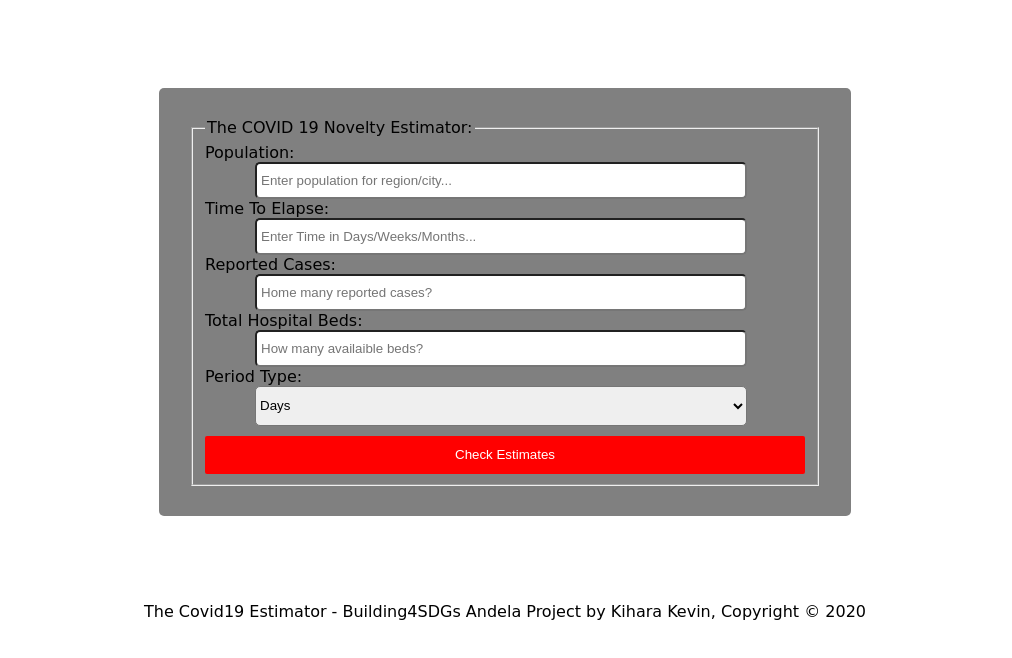
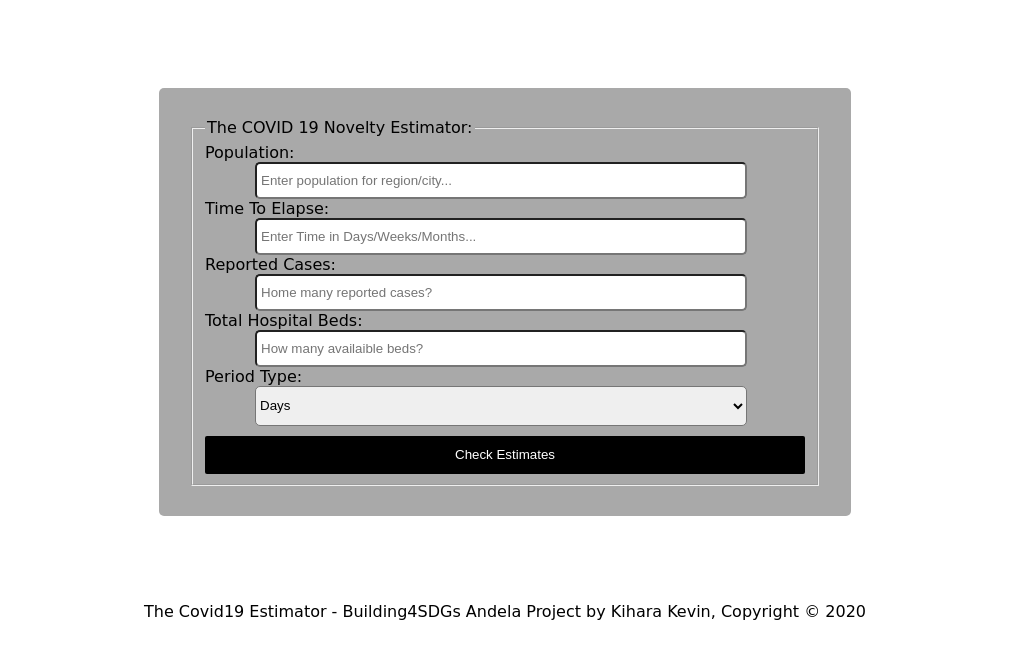
Before and after one commit to developerkevo/my-covid-19-estimator, a website: page Public/index.html in a window 1280 px wide. Shown: the part 162-820 px from the top of the page, without its empty margins (135-1147 px from the left). Drawn offline with Linux system fonts and the light colour scheme.

Commit message:
fix color blend

```diff
--- a/Public/index.html
+++ b/Public/index.html
@@ -32,7 +32,7 @@ header p {
 }
 
 .sub {
-    background-color:gray;
+    background-color: darkgray;
     border-radius: 5px;
     margin-top: 1rem;
     padding: 30px;
@@ -63,7 +63,7 @@ input[type="text"]{
 #data-go-estimate {
     text-align: center;
     height:38px;
-    background:red;
+    background:#000;
     border:0;
     width: 100%;
     color:#fff;
@@ -71,7 +71,7 @@ input[type="text"]{
 }
 
 .form {
-  border: brown;
+  border: #b9a099;
   border-radius: 10px;
 }
 
```
